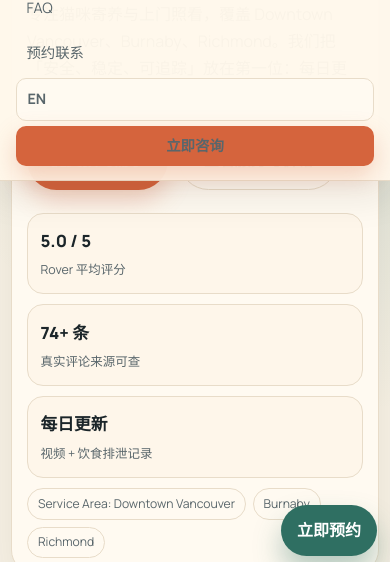
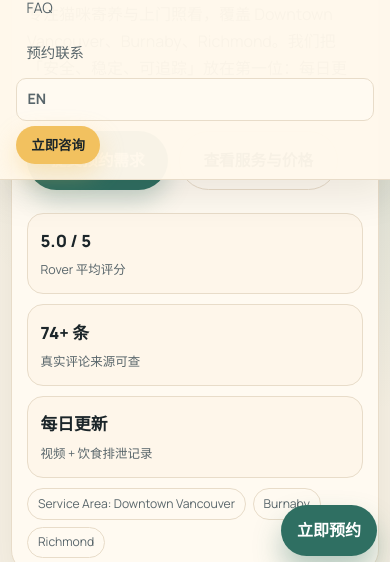
Before and after one commit to Stacie754/site, a plain HTML site: page src_site/index.html in a window 390 px wide. Both pictures are taken after a click on the button "菜单". Shown: the part 275-837 px from the top of the page. Drawn offline with Linux system fonts and the light colour scheme.

Commit message:
update styles.css to enhance button styles and improve link hover effects

```diff
--- a/src_site/assets/css/styles.css
+++ b/src_site/assets/css/styles.css
@@ -10,6 +10,7 @@
   --accent-dark: #b44f2e;
   --accent-soft: #f6ddcb;
   --sage: #2f6f62;
+  --sage-dark: #25584c;
   --sage-soft: #dbece6;
   --line: #e8dcc9;
   --sun: #f2c15f;
@@ -124,7 +125,7 @@ img {
   gap: 0.3rem;
 }
 
-.nav-links a {
+.nav-links a:not(.btn) {
   text-decoration: none;
   font-size: 0.9rem;
   color: var(--muted);
@@ -133,8 +134,8 @@ img {
   transition: background 0.2s ease, color 0.2s ease;
 }
 
-.nav-links a:hover,
-.nav-links a.active {
+.nav-links a:not(.btn):hover,
+.nav-links a:not(.btn).active {
   background: var(--paper);
   color: var(--ink);
 }
@@ -164,13 +165,24 @@ img {
 }
 
 .btn-primary {
-  background: var(--accent);
+  background: var(--sage);
   color: #fff;
-  box-shadow: 0 10px 24px rgba(212, 102, 62, 0.28);
+  box-shadow: 0 10px 24px rgba(47, 111, 98, 0.28);
 }
 
 .btn-primary:hover {
-  background: var(--accent-dark);
+  background: var(--sage-dark);
+}
+
+/* Make the header "book now / 立即咨询" CTA brighter than other primary buttons. */
+.nav-links .btn.btn-primary.btn-sm {
+  background: var(--sun);
+  color: var(--ink);
+  box-shadow: 0 10px 24px rgba(242, 193, 95, 0.35);
+}
+
+.nav-links .btn.btn-primary.btn-sm:hover {
+  background: #e7b14b;
 }
 
 .btn-secondary {
@@ -666,7 +678,7 @@ textarea {
     display: flex;
   }
 
-  .nav-links a {
+  .nav-links a:not(.btn) {
     width: 100%;
     border-radius: 10px;
     padding: 0.5rem 0.65rem;
```
